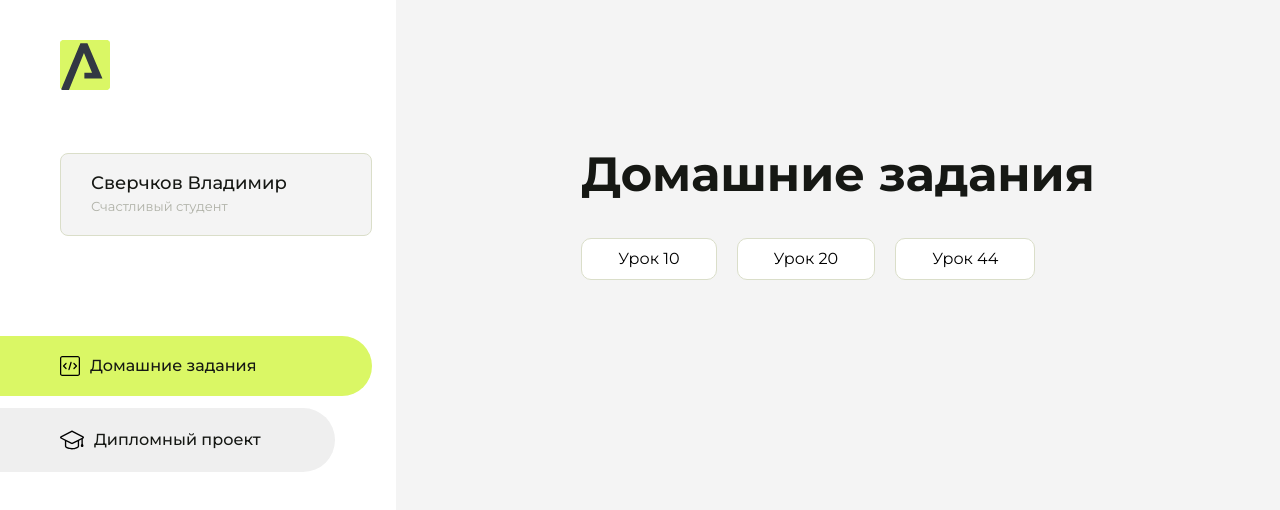
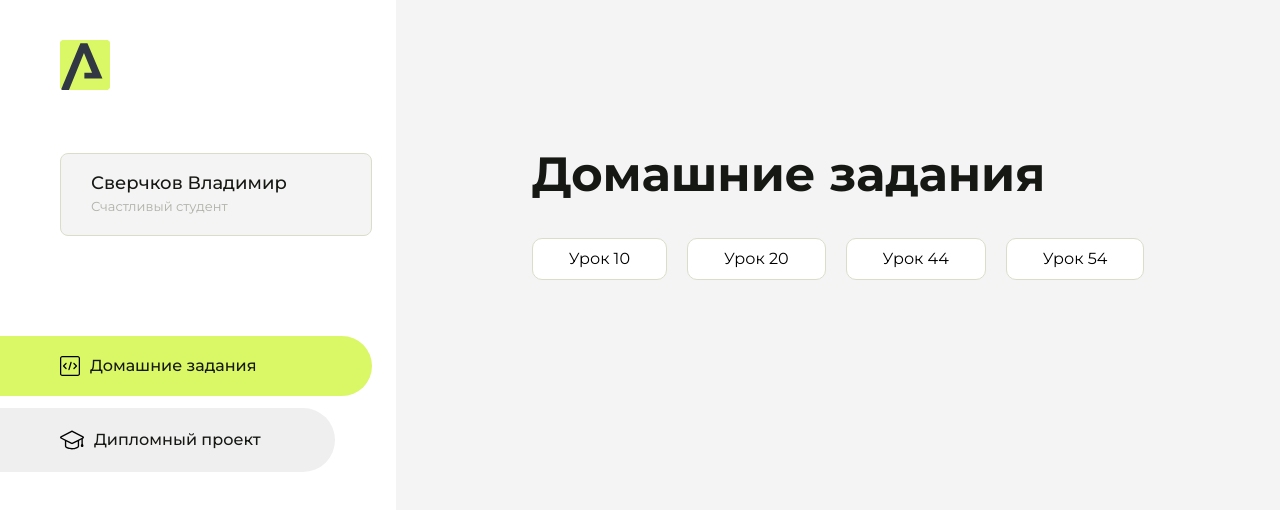
Before and after one commit to SverchkovV/homework, a plain HTML site: page index.html in a window 1280 px wide. Drawn offline with Linux system fonts and the light colour scheme.

Commit message:
index.html

```diff
--- a/index.html
+++ b/index.html
@@ -101,6 +101,9 @@
                     <li class="content__list-item">
                         <a href="lesson_44/index.html">Урок 44</a>
                     </li>
+                    <li class="content__list-item">
+                        <a href="lesson_54/index.html">Урок 54</a>
+                    </li>
                 </ul>
             </div>
             <div class="content__block hidden" id="diplomBlock">
```
